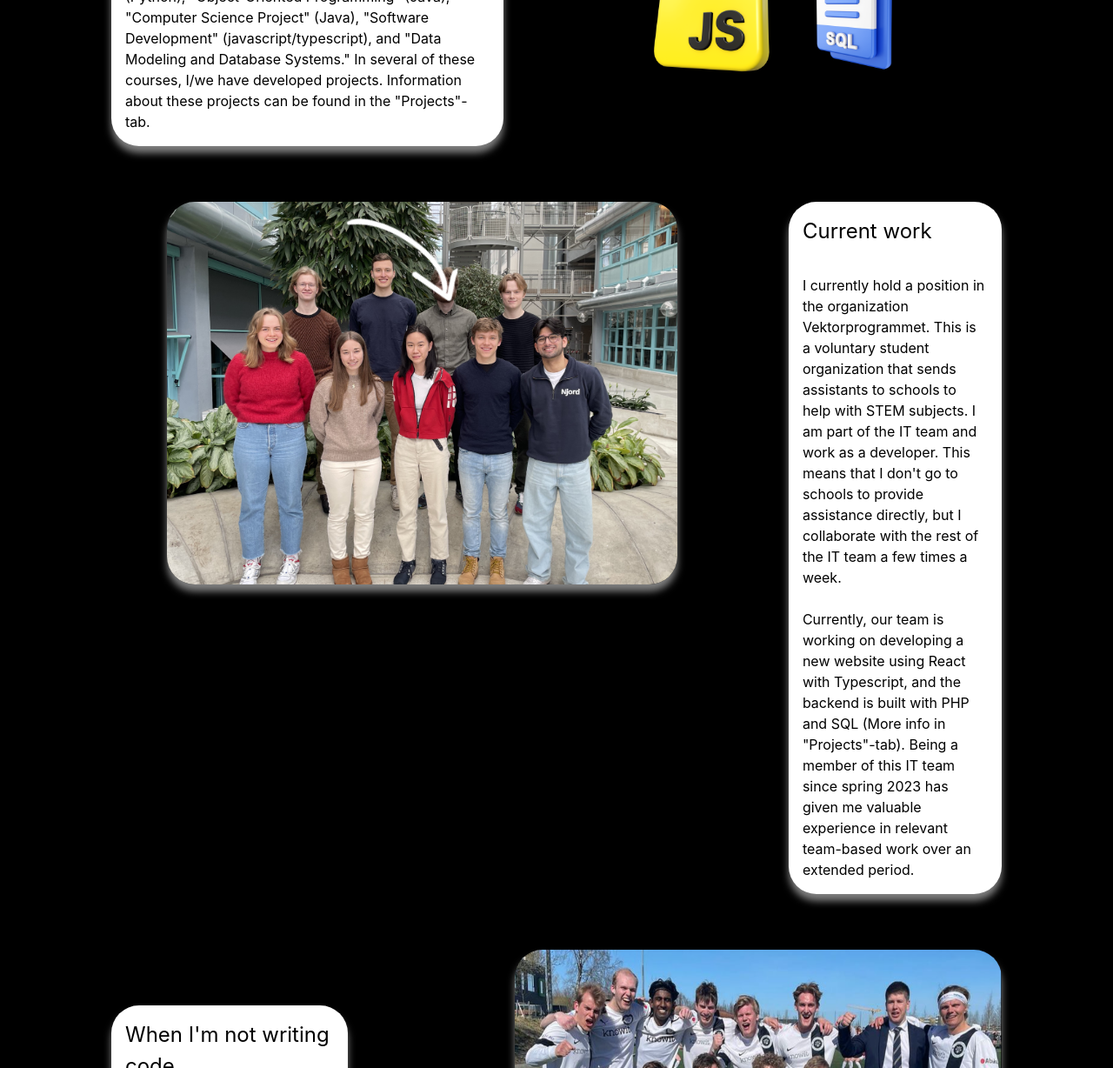
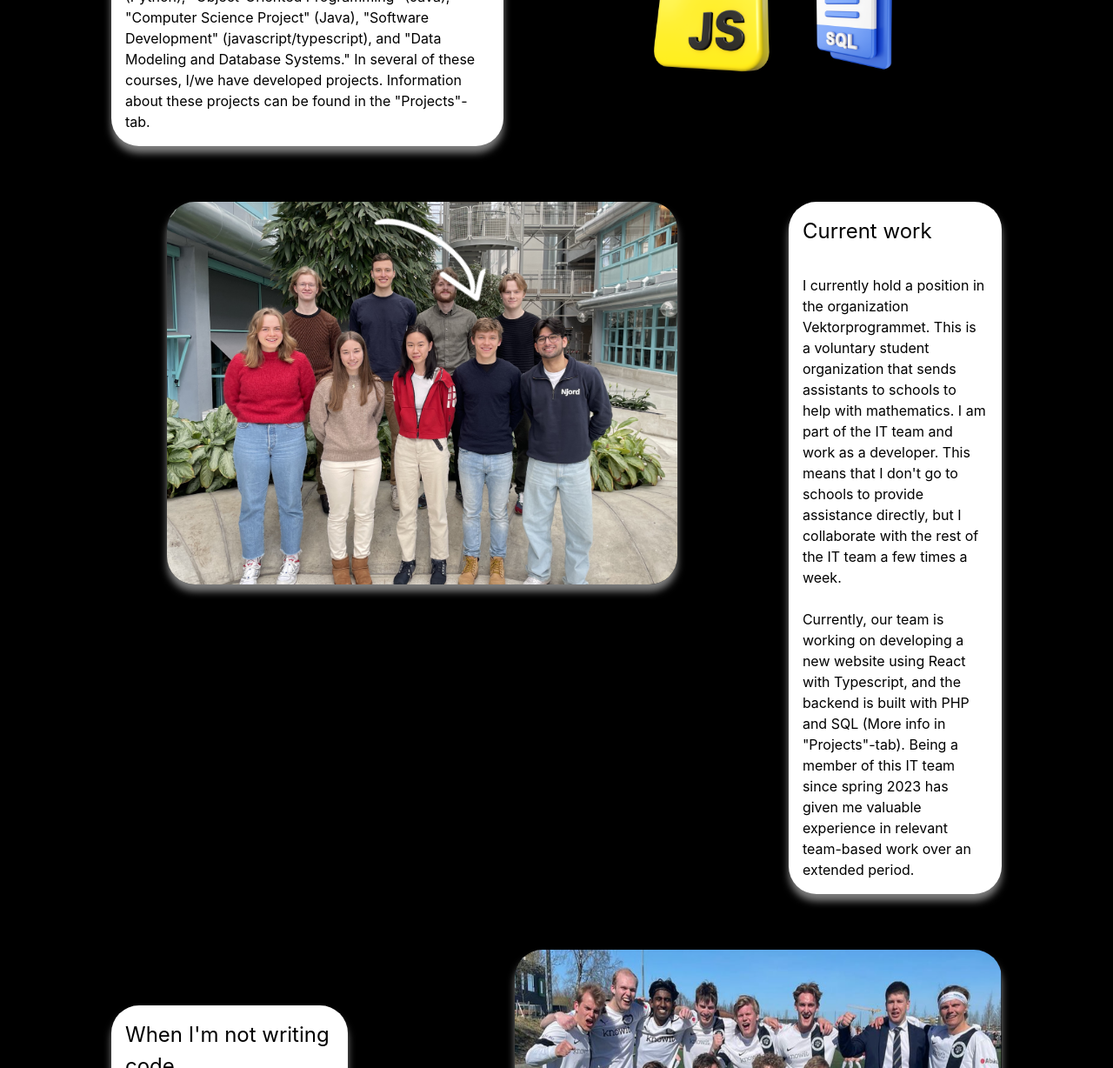
Before and after one commit to olejacobmellgren/old-portfolio, a React (Create React App) app: page / in a window 1280 px wide. Shown: the part 1060-2288 px from the top of the page at 87% size. Built offline with nearby package versions, Linux system fonts and the light colour scheme.

Commit message:
fix arrow placement

```diff
--- a/src/pages/Main.css
+++ b/src/pages/Main.css
@@ -116,6 +116,6 @@ h1 {
 .arrow {
     position: fixed;
     top: 4rem;
-    left: 19rem;
+    left: 21rem;
     rotate: 50deg;
 }
--- a/src/pages/Main.js
+++ b/src/pages/Main.js
@@ -94,7 +94,7 @@ const Main = () => {
             <h1 className='title'> Current work </h1>
             <p>
               I currently hold a position in the organization Vektorprogrammet. This is a voluntary
-              student organization that sends assistants to schools to help with STEM subjects.
+              student organization that sends assistants to schools to help with mathematics.
               I am part of the IT team and work as a developer. This means that I don't go to schools
               to provide assistance directly, but I collaborate with the rest of the IT team a few times
               a week.
```
